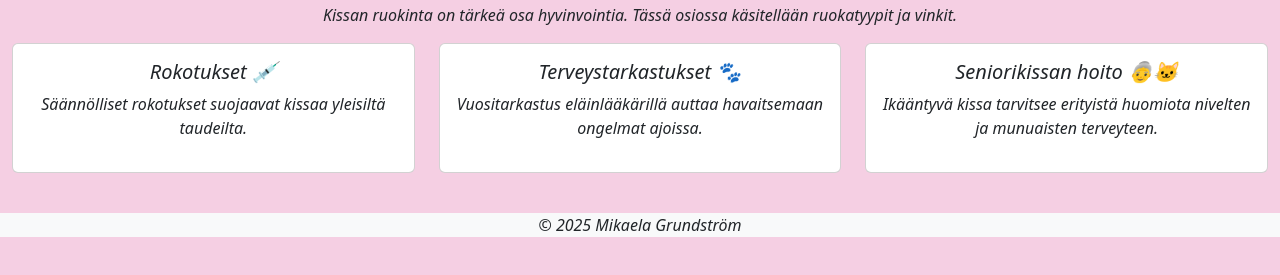
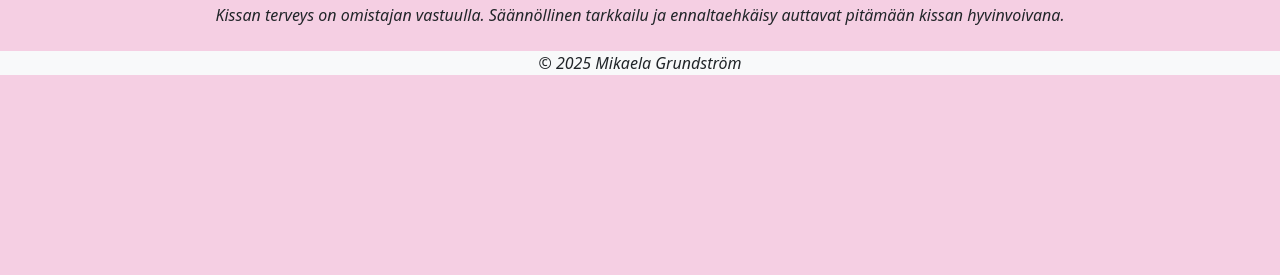
Before and after one commit to mikaelalinnea/WK-projekti, a plain HTML site: page terveys.html in a window 1280 px wide. Shown: the part 133-408 px from the top of the page. Drawn offline with nearby package versions, Linux system fonts and the light colour scheme.

Commit message:
muutosta

```diff
--- a/terveys.html
+++ b/terveys.html
@@ -30,28 +30,8 @@
 <main class="text-center">
 <h1 class="mt-4">Kissan terveys</h1>
 <div class="container mx-6">
-<p>Kissan ruokinta on tärkeä osa hyvinvointia. Tässä osiossa käsitellään ruokatyypit ja vinkit. </p>
+<p>Kissan terveys on omistajan vastuulla. Säännöllinen tarkkailu ja ennaltaehkäisy auttavat pitämään kissan hyvinvoivana.</p>
 </div>
-  <div class="row">
-    <div class="col-md-4">
-      <div class="card p-3 mb-3">
-        <h5>Rokotukset 💉</h5>
-        <p>Säännölliset rokotukset suojaavat kissaa yleisiltä taudeilta.</p>
-      </div>
-    </div>
-    <div class="col-md-4">
-      <div class="card p-3 mb-3">
-        <h5>Terveystarkastukset 🐾</h5>
-        <p>Vuositarkastus eläinlääkärillä auttaa havaitsemaan ongelmat ajoissa.</p>
-      </div>
-    </div>
-    <div class="col-md-4">
-      <div class="card p-3 mb-3">
-        <h5>Seniorikissan hoito 👵🐱</h5>
-        <p>Ikääntyvä kissa tarvitsee erityistä huomiota nivelten ja munuaisten terveyteen.</p>
-      </div>
-    </div>
-  </div>
 
 </main>
 <footer class="bg-light text-center mt-4">
```
Also changed, not shown: index.html (+2 -2 lines).
